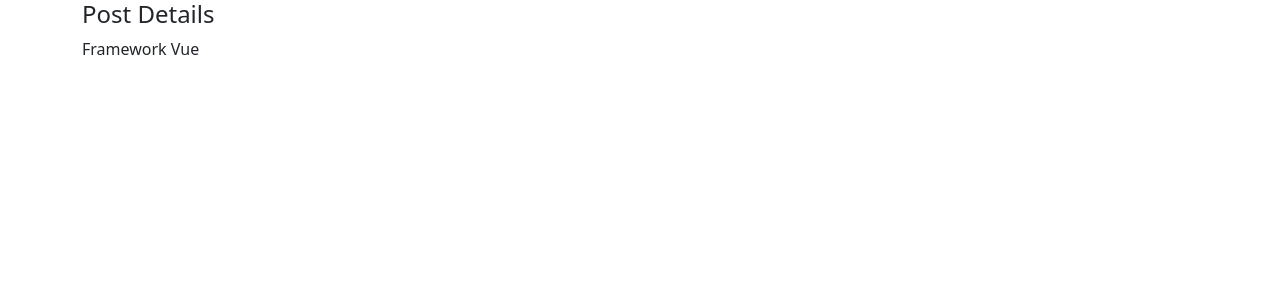
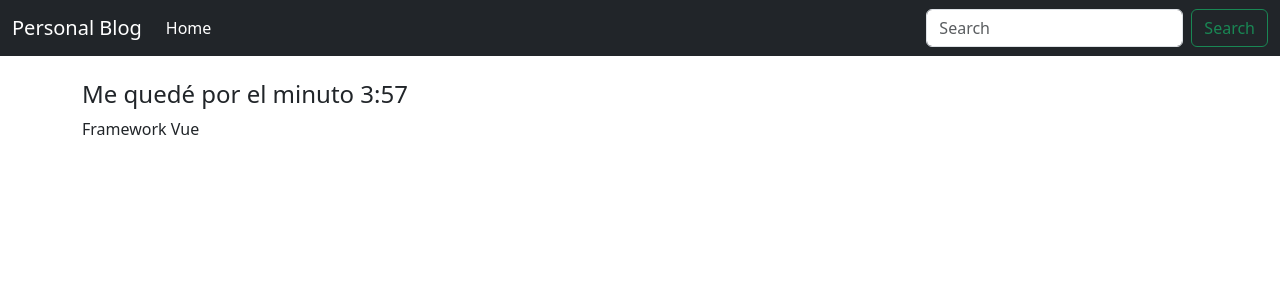
Before and after one commit to Leo9908/Blog, a Django app: a page that uses src/templates/base.html in a window 1280 px wide. Shown: the top 300 px of the page. Run offline with Django 3.2, Linux system fonts and the light colour scheme; data comes from the database, SQL or seed files in the repository; both versions use the stored data as it was after the commit.

Commit message:
estilizado
Aplicando css bootstrap al  sitio

```diff
--- a/src/posts/models.py
+++ b/src/posts/models.py
@@ -1,5 +1,6 @@
 from django.db import models
 from django.contrib.auth.models import AbstractUser
+from django.shortcuts import reverse
 
 # Create your models here.
 
@@ -27,6 +28,21 @@
     def __str__(self):
         return self.title
 
+    def get_absolute_url(self):
+        return reverse("detail", kwargs={"slug": self.slug})
+
+    @property
+    def get_comment_count(self):
+        return self.comment_set.all().count()
+
+    @property
+    def get_like_count(self):
+        return self.like_set.all().count()
+
+    @property
+    def get_view_count(self):
+        return self.postview_set.all().count()
+
 
 class Comment(models.Model):
     user = models.ForeignKey(User, on_delete=models.CASCADE)
--- a/src/templates/base.html
+++ b/src/templates/base.html
@@ -1,22 +1,151 @@
 <!DOCTYPE html>
 <html lang="en">
   <head>
-    <meta charset="UTF-8" />
-    <meta http-equiv="X-UA-Compatible" content="IE=edge" />
-    <meta name="viewport" content="width=device-width, initial-scale=1.0" />
+    <meta charset="utf-8" />
+    <meta name="viewport" content="width=device-width, initial-scale=1" />
+    <meta name="description" content="" />
+    <meta
+      name="author"
+      content="Mark Otto, Jacob Thornton, and Bootstrap contributors"
+    />
+    <meta name="generator" content="Hugo 0.108.0" />
+    <title>Blog</title>
+    <!-- Favicons -->
+    <link
+      rel="apple-touch-icon"
+      href="/docs/5.3/assets/img/favicons/apple-touch-icon.png"
+      sizes="180x180"
+    />
+    <link
+      rel="icon"
+      href="/docs/5.3/assets/img/favicons/favicon-32x32.png"
+      sizes="32x32"
+      type="image/png"
+    />
+    <link
+      rel="icon"
+      href="/docs/5.3/assets/img/favicons/favicon-16x16.png"
+      sizes="16x16"
+      type="image/png"
+    />
+    <link rel="manifest" href="/docs/5.3/assets/img/favicons/manifest.json" />
+    <link
+      rel="mask-icon"
+      href="/docs/5.3/assets/img/favicons/safari-pinned-tab.svg"
+      color="#712cf9"
+    />
+    <link rel="icon" href="/docs/5.3/assets/img/favicons/favicon.ico" />
     <link
       href="https://cdn.jsdelivr.net/npm/bootstrap@5.3.0-alpha1/dist/css/bootstrap.min.css"
       rel="stylesheet"
       integrity="sha384-GLhlTQ8iRABdZLl6O3oVMWSktQOp6b7In1Zl3/Jr59b6EGGoI1aFkw7cmDA6j6gD"
       crossorigin="anonymous"
     />
-    <title>Blog personal</title>
+    <link
+      rel="stylesheet"
+      href="https://cdn.jsdelivr.net/npm/bootstrap-icons@1.10.3/font/bootstrap-icons.css"
+    />
+    <meta name="theme-color" content="#712cf9" />
+
+    <style>
+      .bd-placeholder-img {
+        font-size: 1.125rem;
+        text-anchor: middle;
+        -webkit-user-select: none;
+        -moz-user-select: none;
+        user-select: none;
+      }
+
+      @media (min-width: 768px) {
+        .bd-placeholder-img-lg {
+          font-size: 3.5rem;
+        }
+      }
+
+      .b-example-divider {
+        height: 3rem;
+        background-color: rgba(0, 0, 0, 0.1);
+        border: solid rgba(0, 0, 0, 0.15);
+        border-width: 1px 0;
+        box-shadow: inset 0 0.5em 1.5em rgba(0, 0, 0, 0.1),
+          inset 0 0.125em 0.5em rgba(0, 0, 0, 0.15);
+      }
+
+      .b-example-vr {
+        flex-shrink: 0;
+        width: 1.5rem;
+        height: 100vh;
+      }
+
+      .bi {
+        vertical-align: -0.125em;
+        fill: currentColor;
+      }
+
+      .nav-scroller {
+        position: relative;
+        z-index: 2;
+        height: 2.75rem;
+        overflow-y: hidden;
+      }
+
+      .nav-scroller .nav {
+        display: flex;
+        flex-wrap: nowrap;
+        padding-bottom: 1rem;
+        margin-top: -1px;
+        overflow-x: auto;
+        text-align: center;
+        white-space: nowrap;
+        -webkit-overflow-scrolling: touch;
+      }
+    </style>
+
+    <!-- Custom styles for this template -->
+    <link href="navbar-static.css" rel="stylesheet" />
   </head>
   <body>
-    {% block content %}
+    <nav class="navbar navbar-expand-md navbar-dark bg-dark mb-4">
+      <div class="container-fluid">
+        <a class="navbar-brand" href="#">Personal Blog</a>
+        <button
+          class="navbar-toggler"
+          type="button"
+          data-bs-toggle="collapse"
+          data-bs-target="#navbarCollapse"
+          aria-controls="navbarCollapse"
+          aria-expanded="false"
+          aria-label="Toggle navigation"
+        >
+          <span class="navbar-toggler-icon"></span>
+        </button>
+        <div class="collapse navbar-collapse" id="navbarCollapse">
+          <ul class="navbar-nav me-auto mb-2 mb-md-0">
+            <li class="nav-item">
+              <a
+                class="nav-link active"
+                aria-current="page"
+                href="{% url 'list' %}"
+                >Home</a
+              >
+            </li>
+          </ul>
+          <form class="d-flex" role="search">
+            <input
+              class="form-control me-2"
+              type="search"
+              placeholder="Search"
+              aria-label="Search"
+            />
+            <button class="btn btn-outline-success" type="submit">
+              Search
+            </button>
+          </form>
+        </div>
+      </div>
+    </nav>
 
-    {% endblock content %}
-
+    {% block content %} {% endblock content %}
     <script
       src="https://cdn.jsdelivr.net/npm/bootstrap@5.3.0-alpha1/dist/js/bootstrap.bundle.min.js"
       integrity="sha384-w76AqPfDkMBDXo30jS1Sgez6pr3x5MlQ1ZAGC+nuZB+EYdgRZgiwxhTBTkF7CXvN"
--- a/src/templates/posts/post_detail.html
+++ b/src/templates/posts/post_detail.html
@@ -1,6 +1,6 @@
 {% extends 'base.html' %} {% block content %}
 <div class="container">
-    <h4>Post Details</h4>
-    {{post.title}}
+  <h4>Me quedé por el minuto 3:57</h4>
+  {{post.title}}
 </div>
 {% endblock content %}
```
Also changed, not shown: src/templates/posts/post_list.html (+30 -4 lines), src/db.sqlite3, src/media_root/file_type_quasar_icon_130213.png (added).
